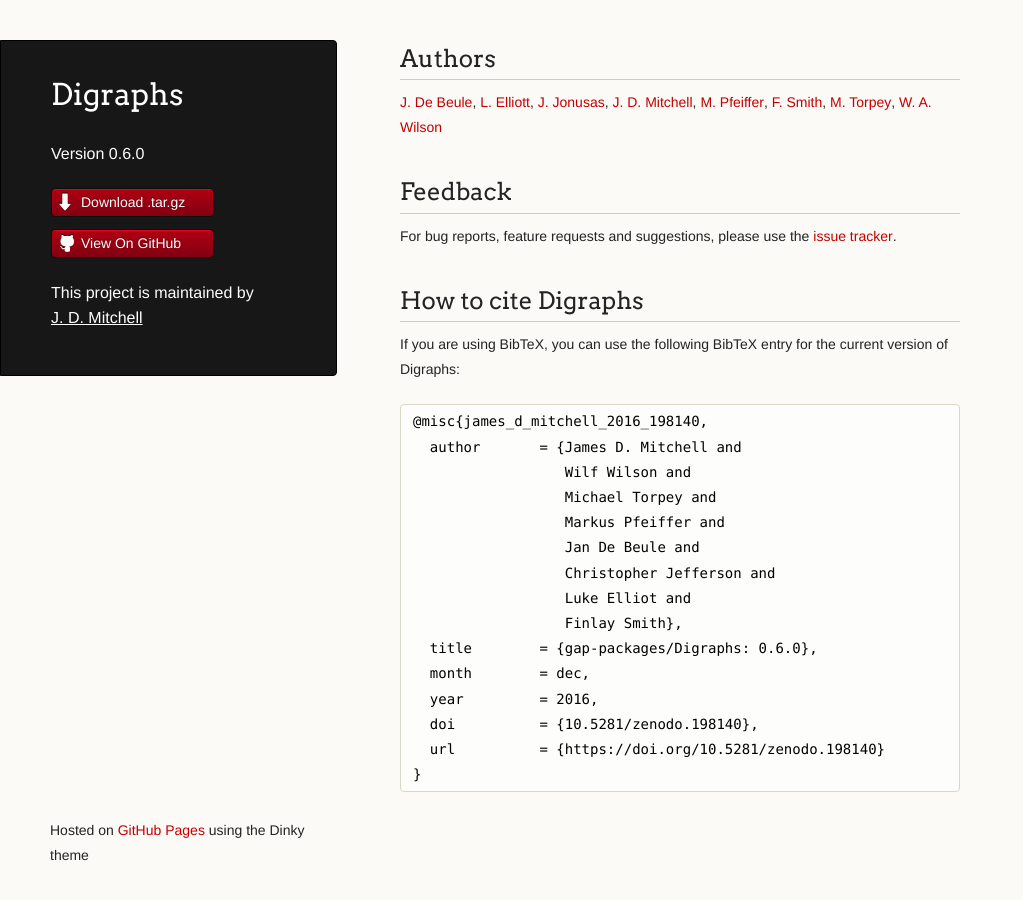
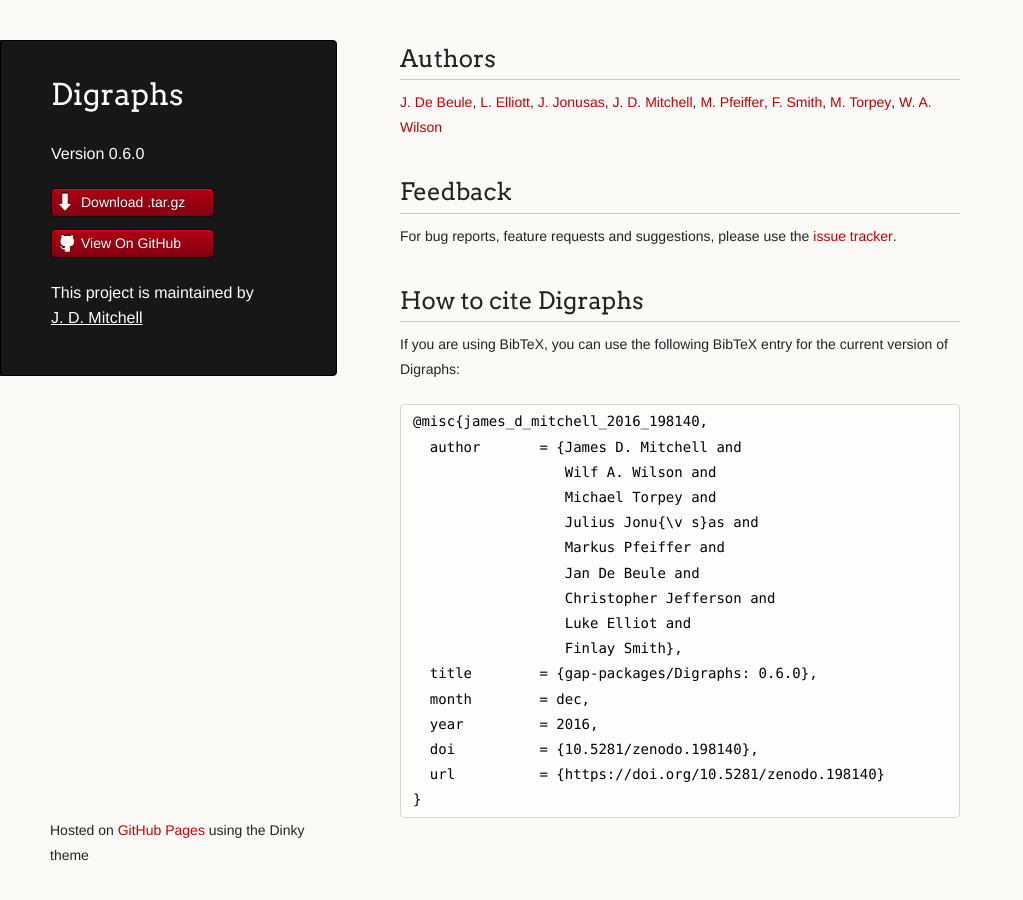
Before and after one commit to digraphs/Digraphs, a Jekyll site: the page built from index.md, in a window 1280 px wide and 900 px high, scrolled down 673 px. Shown: the whole window, without its empty margins (0-1023 px from the left). Built offline with Jekyll 4.4.1, drawn with Linux system fonts in a browser that asks for light colours; our own code applies the rules of GitHub Pages for plain Markdown files; before the commit the page ends 1547 px from its top, so only the background shows below that.

Commit message:
index: add Julius to BibTeX record

```diff
--- a/index.md
+++ b/index.md
@@ -48,8 +48,9 @@
 
 <pre style="white-space: pre-wrap;">@misc{james_d_mitchell_2016_198140,
   author       = {James D. Mitchell and
-                  Wilf Wilson and
+                  Wilf A. Wilson and
                   Michael Torpey and
+                  Julius Jonu{\v s}as and
                   Markus Pfeiffer and
                   Jan De Beule and
                   Christopher Jefferson and
```
